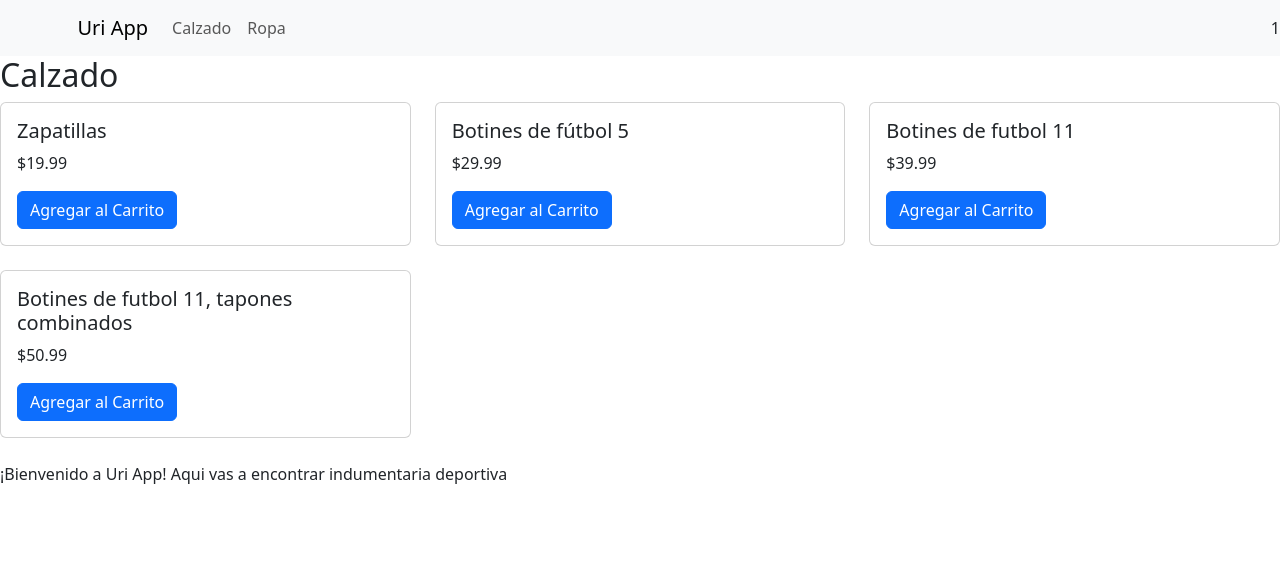
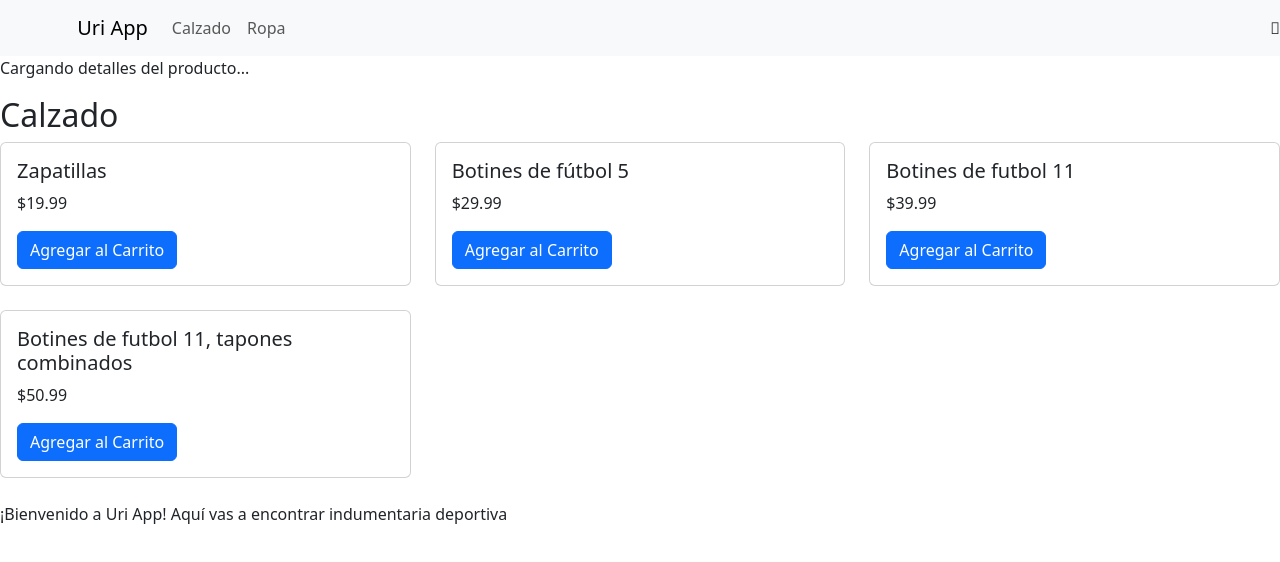
Before and after one commit to uripereyra03/Proyecto-React, a React (Create React App) app: page /item/1 in a window 1280 px wide. Shown: the top 562 px of the page. Built offline with nearby package versions, Linux system fonts and the light colour scheme; no server answers.

Commit message:
Copia de seguridad del proyecto antes de las actualizaciones

```diff
--- a/package.json
+++ b/package.json
@@ -11,6 +11,7 @@
     "react": "^18.2.0",
     "react-bootstrap": "^2.8.0",
     "react-dom": "^18.2.0",
+    "react-router-dom": "^6.16.0",
     "react-scripts": "^5.0.1",
     "web-vitals": "^2.1.4"
   },
--- a/src/App.js
+++ b/src/App.js
@@ -1,14 +1,21 @@
 import React from 'react';
 import UriApp from './components/NavBar';
 import ContenidoCalzado from './components/ItemListConteiner';
-
+import { BrowserRouter as Router, Route, Switch } from 'react-router-dom'; // Importa Switch solo una vez
+import ItemListContainer from './components/ItemListConteiner';
+import ItemDetailContainer from './components/itemdetailconteiner';
 
 function App() {
     return (
-        <div>
+        <Router>
             <UriApp />
-            <ContenidoCalzado greeting="¡Bienvenido a Uri App! Aqui vas a encontrar indumentaria deportiva" />
-        </div>
+            <Switch>
+                <Route path="/" exact component={ItemListContainer} />
+                <Route path="/category/:id" component={ItemListContainer} />
+                <Route path="/item/:id" component={ItemDetailContainer} />
+            </Switch>
+            <ContenidoCalzado greeting="¡Bienvenido a Uri App! Aquí vas a encontrar indumentaria deportiva" />
+        </Router>
     );
 }
 
--- a/src/components/NavBar.js
+++ b/src/components/NavBar.js
@@ -15,7 +15,7 @@ function UriApp() {
                     </Nav>
                 </Navbar.Collapse>
             </Container>
-            <CartWidget/>
+            <CartWidget /> {/* Agrega tu componente de carrito aquí */}
         </Navbar>
     );
 }
--- a/src/components/cartwidget.js
+++ b/src/components/cartwidget.js
@@ -1,12 +1,13 @@
 import React from 'react';
 
-const CartWidget = () => {
+const CartWidget = ({ cantidadEnCarrito }) => {
     return (
         <div>
             <i className="fas fa-shopping-cart"></i>
-            <span>1</span>
+            <span>{cantidadEnCarrito}</span>
         </div>
     );
 };
 
+
 export default CartWidget;
--- /dev/null
+++ b/src/components/itemdetailconteiner.js
@@ -0,0 +1,30 @@
+import React, { useEffect, useState } from 'react';
+
+const ItemDetailContainer = ({ match }) => {
+    const [product, setProduct] = useState(null);
+    const productId = match.params.id;
+
+    useEffect(() => {
+        // Aquí puedes realizar una solicitud a tu API para obtener los detalles del producto
+        // Reemplaza la siguiente línea con tu código de solicitud
+        fetch(`tu-api/productos/${productId}`)
+            .then((response) => response.json())
+            .then((data) => setProduct(data));
+    }, [productId]);
+
+    return (
+        <div>
+            {product ? (
+                <div>
+                    <h2>{product.nombre}</h2>
+                    <p>Precio: ${product.precio}</p>
+                    <p>Descripción: {product.descripcion}</p>
+                </div>
+            ) : (
+                <p>Cargando detalles del producto...</p>
+            )}
+        </div>
+    );
+};
+
+export default ItemDetailContainer;
--- a/src/index.js
+++ b/src/index.js
@@ -4,6 +4,8 @@ import './index.css';
 import App from './App';
 import reportWebVitals from './reportWebVitals';
 import 'bootstrap/dist/css/bootstrap.min.css';
+import 'font-awesome/css/font-awesome.min.css';
+
 
 
 
@@ -13,8 +15,4 @@ root.render(
     <App />
   </React.StrictMode>
 );
-
-// If you want to start measuring performance in your app, pass a function
-// to log results (for example: reportWebVitals(console.log))
-// or send to an analytics endpoint. Learn more: https://bit.ly/CRA-vitals
 reportWebVitals();
```
Also changed, not shown: src/components/detalleproducto.js (added, +28 -0 lines), 1 other file (tests, documents, lock files or other folders).
